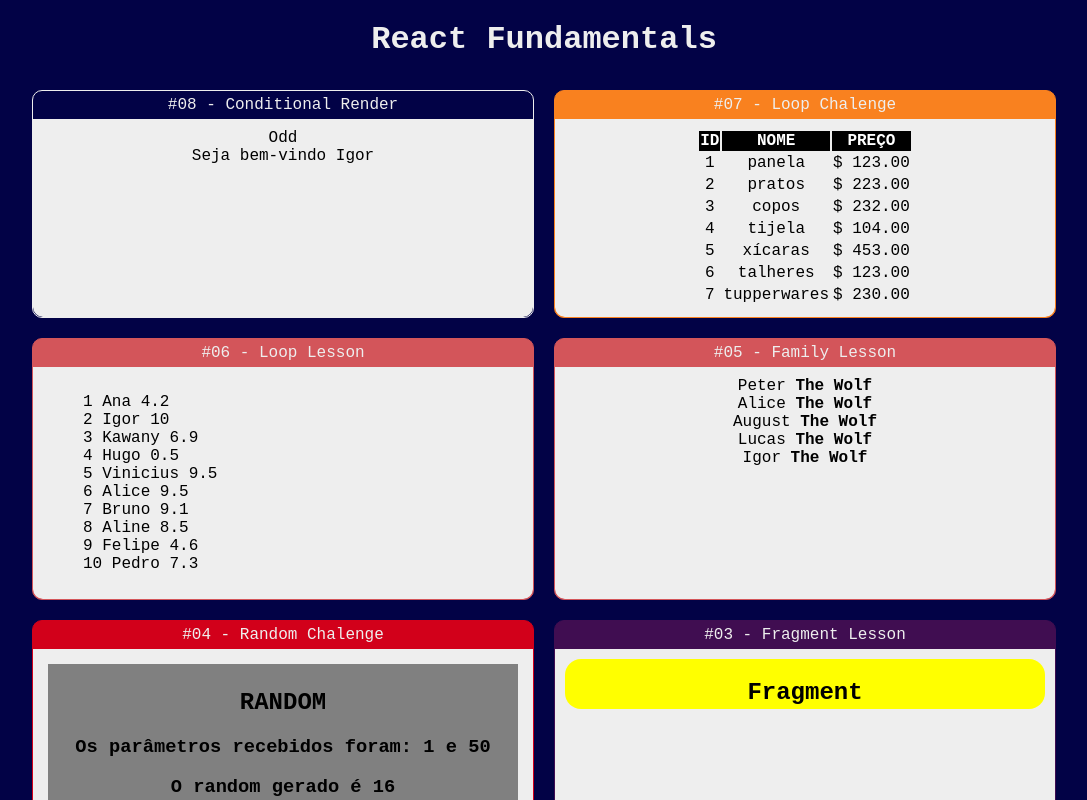
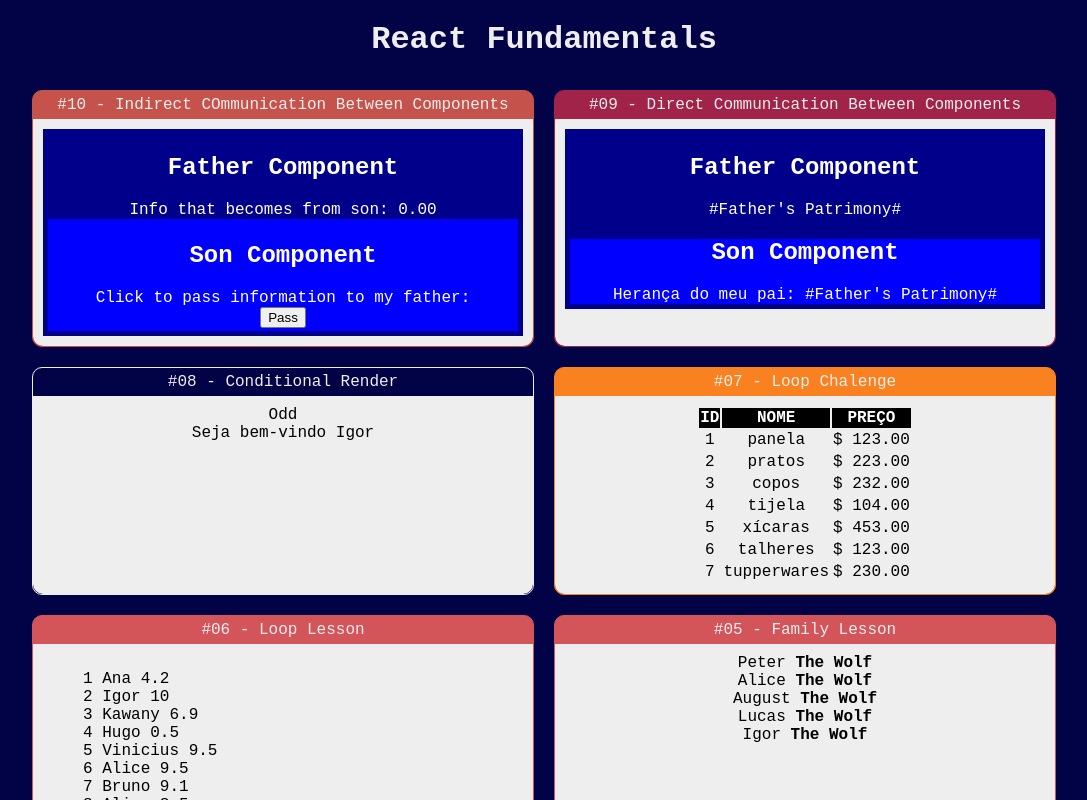
Before and after one commit to CapitaoDAreia/react-redux-course, a React (Create React App) app in the folder 02-fundamentos-react/: page / in a window 1280 px wide. Shown: the top 800 px of the page, without its empty margins (96-1183 px from the left). Built offline with nearby package versions, Linux system fonts and the light colour scheme.

Commit message:
SECTION 2: React Fundamentals - Understanding the concepts of communication between components using states and props

```diff
--- a/02-fundamentos-react/src/App.tsx
+++ b/02-fundamentos-react/src/App.tsx
@@ -6,6 +6,9 @@
 import Fragment from "./components/basics/Fragment";
 import Random from "./components/basics/Random";
 import WithParameter from "./components/basics/WithParameter";
+import DirectCommFat from "./components/communication/DirectCommFat";
+import DirectCommSon from "./components/communication/DirectCommSon";
+import IndirectCommFat from "./components/communication/IndirectCommFat";
 import OddEven from "./components/conditional/OddEven";
 import Card from "./components/layout/Card";
 import ListPeople from "./components/loop/ListPeople";
@@ -34,6 +37,13 @@
         <h1>React Fundamentals</h1>
         <div className="wrapper" >
 
+            <Card title="#10 - Indirect COmmunication Between Components" color="#C5534B">
+                <IndirectCommFat />
+            </Card>
+
+            <Card title="#09 - Direct Communication Between Components" color="#A1234A">
+                <DirectCommFat patrimony="#Father's Patrimony#" />
+            </Card>
 
             <Card title="#08 - Conditional Render" color="#G9811F">
                 <OddEven number={21} ></OddEven>
--- /dev/null
+++ b/02-fundamentos-react/src/components/communication/DirectCommFat.tsx
@@ -0,0 +1,24 @@
+import React from "react";
+import DirectCommSon from "./DirectCommSon";
+
+/*
+    Falando da comunicação entre os componentes, perceba que aqui há um exemplo perfeito
+    de comunicação direta. O componente em questão, no qual estamos agora, é o componente pai.
+    O componente filho é declarado dentro deste. Se você for no componente filho, perceberá que ele
+    é construído de modo que está pronto para receber as propriedades do seu pai, e quando invocado dentro do
+    pai, quando a relação de pai e filho é estabelecida entre os dois componentes, o filho pode acessar as
+    propriedades de sei pai diretamente.
+
+    É disso que estamos falando quando falamos de comunicação direta, pois de forma direta e muito simples
+    o filho herda as propriedades de seu pai.
+*/
+
+export default (props: {patrimony: string})=>{
+    return(
+        <div style={{backgroundColor: 'darkblue', color: 'white', padding: '5px'}}>
+            <h2>Father Component</h2>
+            <div>{props.patrimony}</div>
+            <DirectCommSon inherit={props.patrimony} />
+        </div>
+    )
+}
--- /dev/null
+++ b/02-fundamentos-react/src/components/communication/DirectCommSon.tsx
@@ -0,0 +1,10 @@
+import React from "react";
+
+export default (props:{inherit: string})=>{
+    return(
+        <div style={{backgroundColor: 'blue'}}>
+            <h2>Son Component</h2>
+            <div>Herança do meu pai: {props.inherit}</div>
+        </div>
+    )
+}
--- /dev/null
+++ b/02-fundamentos-react/src/components/communication/IndirectCommFat.tsx
@@ -0,0 +1,25 @@
+import React, { useState } from "react";
+import IndirectCommSon from "./IndirectCommSon";
+
+/*
+    Na comunicação indireta entre componentes, utilizamos o conceito de estados para transferir valores entre componentes.
+    Neste caso, passamos do filho para o pai, de uma camada para a sua superior.
+
+    Isso é possível pois o filho recebe como propriedade uma useStateAction, que quando acionada, altera o estado de uma
+    propriedade do pai.
+
+    **NECESSÁRIO REVISAR**
+*/
+
+export default (props: any)=>{
+
+    const [info, setInfo] = useState(0)
+
+    return(
+        <div style={{backgroundColor: 'darkblue', color: 'white', padding: '5px'}}>
+            <h2>Father Component</h2>
+            <div>Info that becomes from son: {info.toFixed(2)}</div>
+            <IndirectCommSon passInfo={setInfo}/>
+        </div>
+    )
+}
--- /dev/null
+++ b/02-fundamentos-react/src/components/communication/IndirectCommSon.tsx
@@ -0,0 +1,14 @@
+import React, { SetStateAction } from 'react'
+
+export default (props: {passInfo:any})=>{
+    const info = Math.random() * (1 - 10) + 1
+    return(
+        <div style={{backgroundColor: 'blue', padding: '3px'}}>
+            <h2>Son Component</h2>
+            <div>Click to pass information to my father: </div>
+            <button
+            onClick={_=>{props.passInfo(info)}}
+            >Pass</button>
+        </div>
+    )
+}
```
